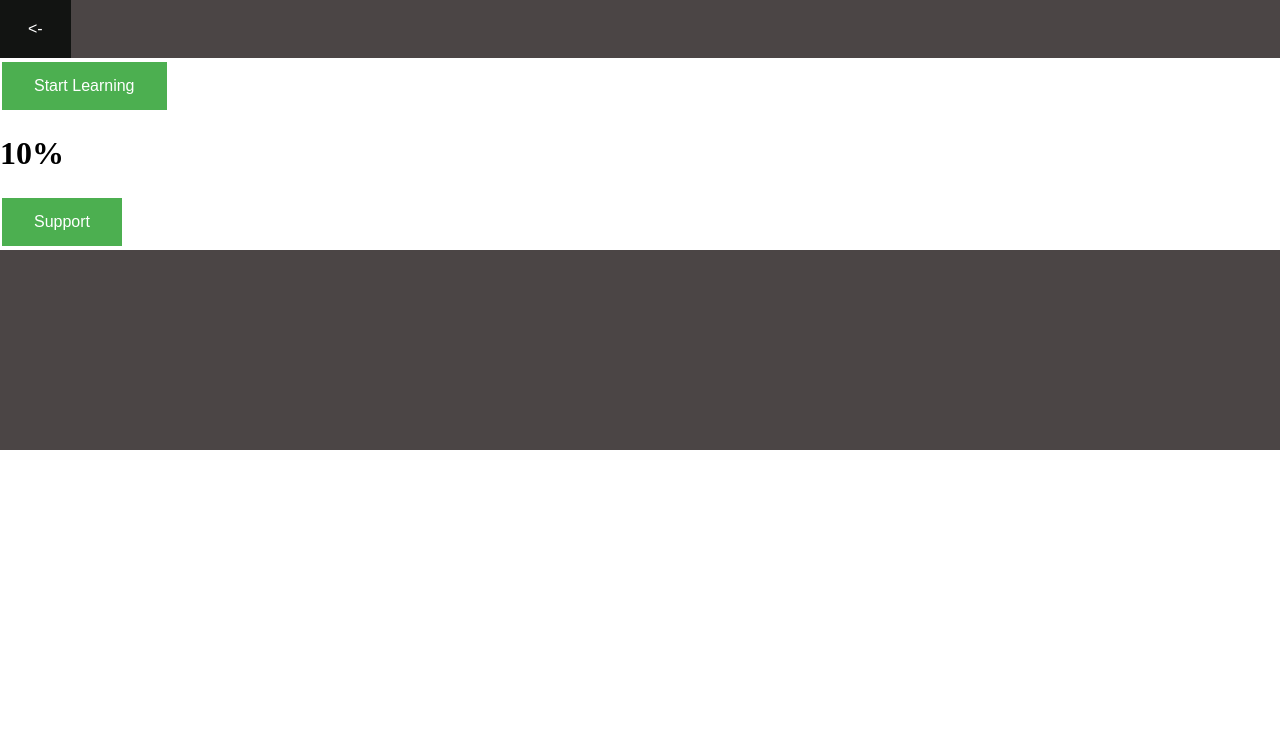
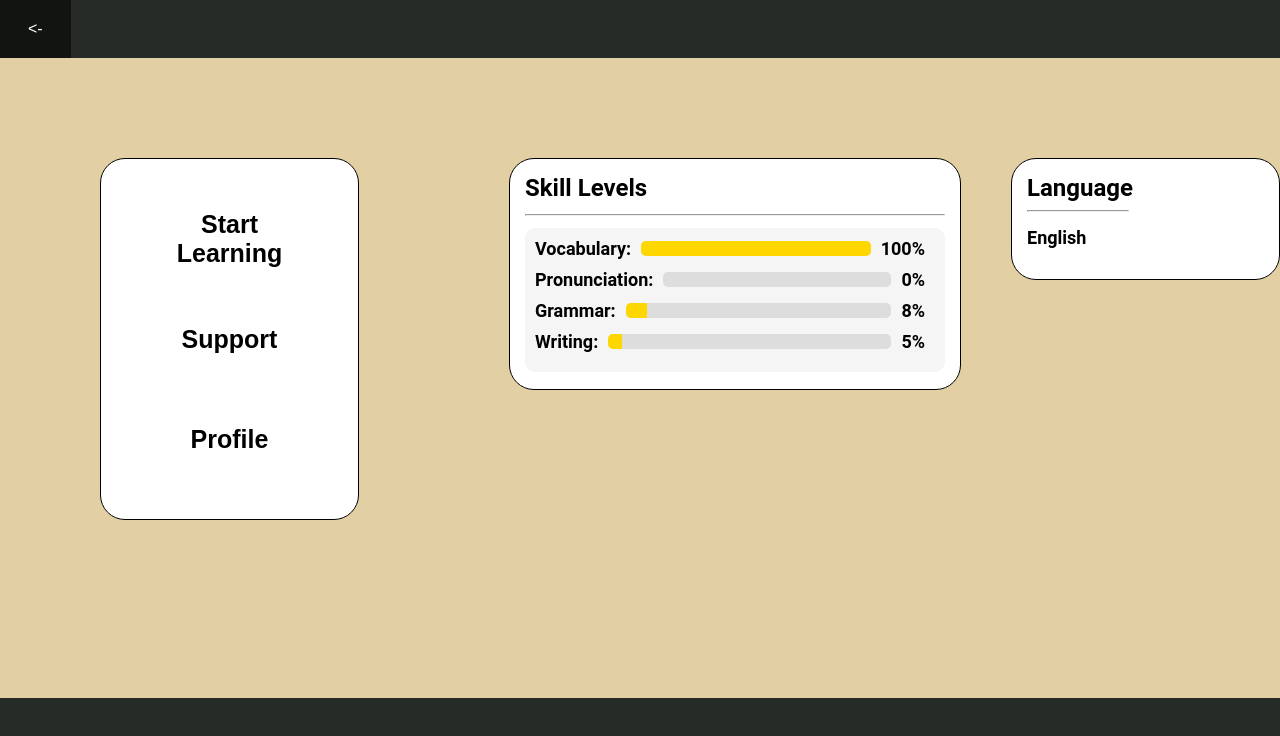
Before and after one commit to TroubledDreamer/mshack, a Vue app: page /home in a window 1280 px wide. Shown: the top 736 px of the page. Built offline with nearby package versions, Linux system fonts and the light colour scheme.

Commit message:
UI added and back end connected

```diff
--- a/index.html
+++ b/index.html
@@ -10,6 +10,7 @@
       body {
         margin: 0;
         padding: 0;
+        font-family: 'Roboto';
 
       }
     </style>
--- a/src/components/Footer.vue
+++ b/src/components/Footer.vue
@@ -5,7 +5,8 @@
 <style scoped>
 
 #footerBackground {
-    background-color: #4b4545;
+    background-color: #272b27;
+
 
     height: 200px;
     float: bottom;
--- a/src/components/Header.vue
+++ b/src/components/Header.vue
@@ -24,7 +24,7 @@ function goBack() {
 <style scoped>
 
 #headerBackground {
-    background-color: #4b4545;
+    background-color: #272b27;
     border: none;
     display: flex;
 
--- a/src/components/Stats.vue
+++ b/src/components/Stats.vue
@@ -1,27 +1,107 @@
-<template>
+
+<script setup>
+import { ref } from 'vue';
+let vocabulary = ref(100);
+let pronunciation = ref(0);
+let grammar = ref(8);
+let writing = ref(5);
 
 
+</script>
 
-    <div>
 
-        <div>
-            <h1>10%</h1>
+<template>
+    <div class="stats">
+        <div class="skillTitle">Skill Levels
+            <hr>
         </div>
 
+        <div id="statsBlockContainer">
+            <div class="statsBlock">
+                <div>Vocabulary:</div>
+                <div class="loader">
+                    <div class="progress" :style="{ width: vocabulary + '%' }"></div>
+                </div>
+                <div>{{ vocabulary }}%</div>
+            </div>
 
-        <div>
-            <h1></h1>
+            <div class="statsBlock">
+                <div>Pronunciation:</div>
+                <div class="loader">
+                    <div class="progress" :style="{ width: pronunciation + '%' }"></div>
+                </div>
+                <div>{{ pronunciation }}%</div>
+            </div>
+
+            <div class="statsBlock">
+                <div>Grammar:</div>
+                <div class="loader">
+                    <div class="progress" :style="{ width: grammar + '%' }"></div>
+                </div>
+                <div>{{ grammar }}%</div>
+            </div>
+
+            <div class="statsBlock">
+                <div>Writing:</div>
+                <div class="loader">
+                    <div class="progress" :style="{ width: writing + '%' }"></div>
+                </div>
+                <div>{{ writing }}%</div>
+            </div>
         </div>
+    </div>
+</template>
 
 
-        <div>
+<style scoped>
+
+#statsBlockContainer {
+    background-color: whitesmoke;
+    width: 400px;
+    padding: 10px;
+    border-radius: 10px;
+}
+
+.statsBlock {
+    display: flex;
+    align-items: center;
+    font-size: 18px;
+    font-weight: bold;
+    margin-bottom: 10px;
+}
+
+.statsBlock div {
+    margin-right: 10px;
+}
+
+.loader {
+    flex: 1;
+    height: 15px;
+    background: #ddd;
+    border-radius: 5px;
+    overflow: hidden;
+    position: relative;
+}
+
+.progress {
+    height: 100%;
+    background: linear-gradient(90deg, gold, gold);
+    transition: width 0.5s ease-in-out;
+}
+
+.stats {
+    background-color: rgb(255, 255, 255);
+    padding: 15px;
+    border-radius: 25px;
+    height: 200px;
+    border: solid 1.5px black;
+
+}
 
 
-        </div>
-
-
-
-
-
-    </div>
-</template>
+.skillTitle {
+    font-size: 24px;
+    font-weight: bold;
+    margin-bottom: 10px;
+}
+</style>
--- a/src/style.css
+++ b/src/style.css
@@ -1,5 +1,5 @@
 :root {
-  font-family: system-ui, Avenir, Helvetica, Arial, sans-serif;
+  font-family: 'Roboto', system-ui, Avenir, Helvetica, Arial, sans-serif;
   line-height: 1.5;
   font-weight: 400;
 
--- a/src/views/HomeView.vue
+++ b/src/views/HomeView.vue
@@ -1,7 +1,10 @@
 <script setup>
 import Stats from '../components/Stats.vue'
+import { ref } from 'vue';
 
 import { useRouter } from 'vue-router';
+
+let language = ref('English');
 
 const router = useRouter();
 
@@ -15,21 +18,44 @@ function Support() {
     router.push({ name: 'Support' });
     console.log('Support');
 }
+
+function Profile() {
+    router.push({ name: 'Profile' });
+    console.log('Profile');
+}
 </script>
 
 <template>
 
-  <div class="homeContainer">
+  <div class="home">
 
-    <button class="homeButtons" @click="StartLearning()">Start Learning</button>
+    <!-- <div  class="homeContainer"> -->
 
-    <Stats />
+    <div class="homeButtonsContainer">
+
+      <button class="homeButtons" @click="StartLearning()">Start Learning</button>
+
+      <button class="homeButtons" @click="Support()">Support</button>
+
+      <button class="homeButtons" @click="Profile()">Profile</button>
+
+    </div>
 
 
-    <button class="homeButtons" @click="Support()">Support</button>
+    <Stats class="statss" />
 
-  </div>
+    <div class="langauge">
+      <div class="langaugeTitle">Language
 
+
+      </div>  <hr>
+      <div class="languageText">{{ language }}</div>
+    </div>
+
+
+
+  <!-- </div> -->
+</div>
 
 </template>
 
@@ -37,21 +63,107 @@ function Support() {
 <style scoped>
 
 .homeButtons {
-    background-color: #4CAF50;
-    border: none;
-    color: white;
+    background-color: #40b0a700;
+    border: solid 1px black;
+    color: black;
     padding: 15px 32px;
     text-align: center;
     text-decoration: none;
-    display: inline-block;
-    font-size: 16px;
-    margin: 4px 2px;
+    display: block;
+    font-size: 25px;
     cursor: pointer;
+    width: 100%;
+    height: 100px;
+    border-radius: 2px;
+    border-top: none;
+    border-right: none;
+    border-bottom: none;
+    border: none;
+    font-weight: bold;
+
 }
+
+.homeButtons:hover {
+    background-color: #40b0a7;
+    border-left: solid 3px black;
+}
+
+.homeButtonsContainer {
+  width: 380px;
+  background-color: white;
+  display: inline;
+  margin-right: 150px;
+  margin-left: 100px;
+  margin-top: 100px;
+  height: 300px;
+  padding: 30px;
+  border-radius: 25px;
+  border: solid 1.5px black;
+}
+
+
+/* .stats {
+  width: 300px;
+  display: block;
+} */
+
+.home {
+  display: flex;
+  height: 80vh;
+  background-color: #e2cfa4;
+
+}
+
+.homeContainer {
+  display: flex;
+  justify-content: center;
+  align-items: center;
+  background-color: #E1BE6A;
+  border: none;
+  padding: 20px;
+  width: 90%;
+}
+
+.statss {
+  margin-top: 100px;
+  margin-right: 50px;
+}
+
+.langauge {
+  margin-top: 100px;
+  background-color: white;
+  padding: 15px;
+  padding-right: 150px;
+  height: 90px;
+  border-radius: 25px;
+  border: solid 1.5px black;
 
 
 
 
+}
+
+.langaugeTitle {
+  font-size: 24px;
+  font-weight: bold;
+  width: 100px;
 
 
+
+
+}
+
+
+.languageText {
+  font-size: 18px;
+  font-weight: bold;
+  padding-top: 7px;
+
+
+}
+
+.langauge hr {
+  width: 100px;
+}
+
 </style>
--- a/src/views/LearnView.vue
+++ b/src/views/LearnView.vue
@@ -8,9 +8,7 @@ import question from '../components/Questions.vue'
 
 
 <template>
-    <div>
-        Learning
-    </div>
+
 
     <question />
 
--- a/src/views/ProfileView.vue
+++ b/src/views/ProfileView.vue
@@ -0,0 +1,20 @@
+<script setup>
+
+</script>
+
+
+<template>
+    <div class="Profile">
+
+    </div>
+
+
+</template>
+
+<style scoped>
+    .Profile {
+        background-color: #afb193;
+        height: 200px;
+        float: bottom;
+    }
+</style>
```
Also changed, not shown: src/components/Questions.vue (+287 -149 lines), 2 other files (tests, documents, lock files or other folders).
